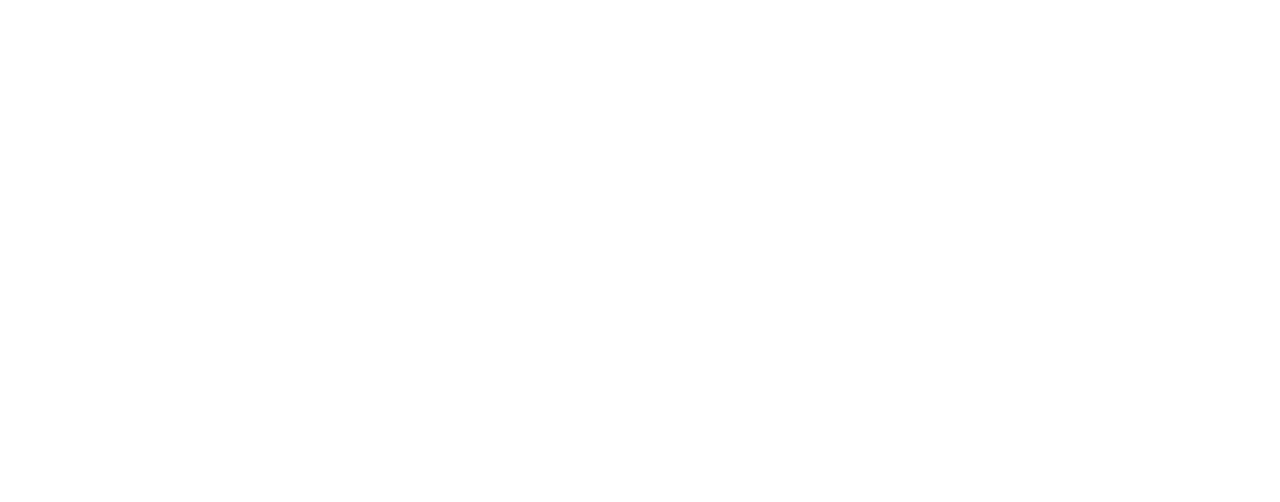
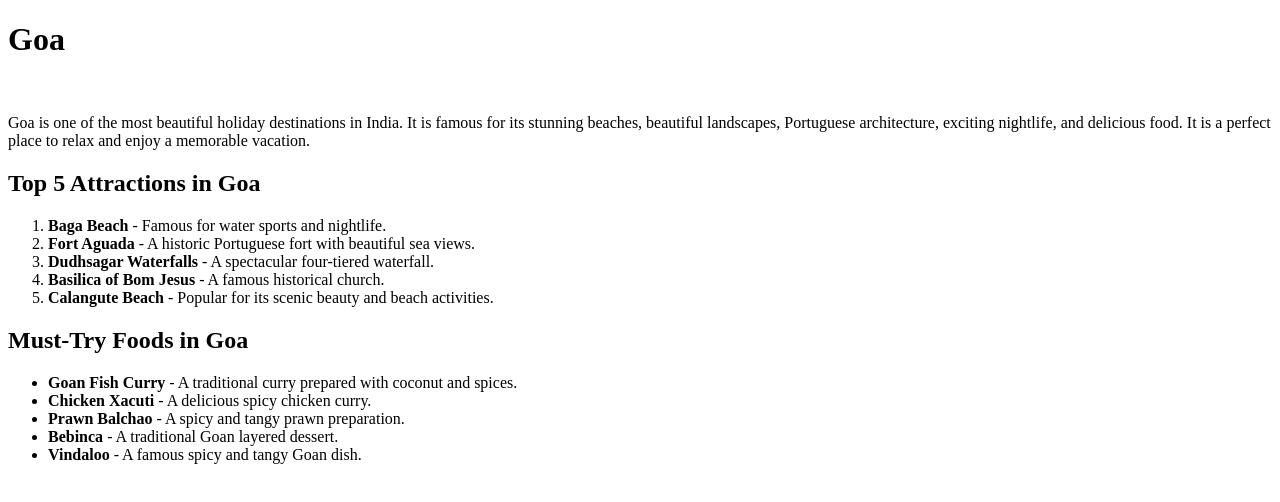
Before and after one commit to acciojob/favorite-holiday-Vishwajeet-Gupta-001, a website: page main.html in a window 1280 px wide. Drawn offline with Linux system fonts and the light colour scheme.

Commit message:
created a submission

```diff
--- a/main.html
+++ b/main.html
@@ -3,12 +3,47 @@
 <html>
 
 <head>
+	<meta charset="UTF-8">
+    <meta name="viewport" content="width=device-width, initial-scale=1.0">
+    <title>My Favorite Holiday - Goa</title>
 	<link rel="stylesheet" href="styles.css">
 </head>
 
 <body>
 	<!-- the entire body must be written by student -->
-    <script type="text/javascript" src="./script.js">
+
+	<h1>Goa</h1>
+    <br>
+
+    <p>
+        Goa is one of the most beautiful holiday destinations in India.
+        It is famous for its stunning beaches, beautiful landscapes,
+        Portuguese architecture, exciting nightlife, and delicious food.
+        It is a perfect place to relax and enjoy a memorable vacation.
+    </p>
+
+    <h2>Top 5 Attractions in Goa</h2>
+
+    <ol>
+        <li><strong>Baga Beach</strong> - Famous for water sports and nightlife.</li>
+        <li><strong>Fort Aguada</strong> - A historic Portuguese fort with beautiful sea views.</li>
+        <li><strong>Dudhsagar Waterfalls</strong> - A spectacular four-tiered waterfall.</li>
+        <li><strong>Basilica of Bom Jesus</strong> - A famous historical church.</li>
+        <li><strong>Calangute Beach</strong> - Popular for its scenic beauty and beach activities.</li>
+    </ol>
+
+    <h2>Must-Try Foods in Goa</h2>
+
+    <ul>
+        <li><strong>Goan Fish Curry</strong> - A traditional curry prepared with coconut and spices.</li>
+        <li><strong>Chicken Xacuti</strong> - A delicious spicy chicken curry.</li>
+        <li><strong>Prawn Balchao</strong> - A spicy and tangy prawn preparation.</li>
+        <li><strong>Bebinca</strong> - A traditional Goan layered dessert.</li>
+        <li><strong>Vindaloo</strong> - A famous spicy and tangy Goan dish.</li>
+    </ul>
+
+
+	<script type="text/javascript" src="./script.js">
 </script>
 
 </body>
```
